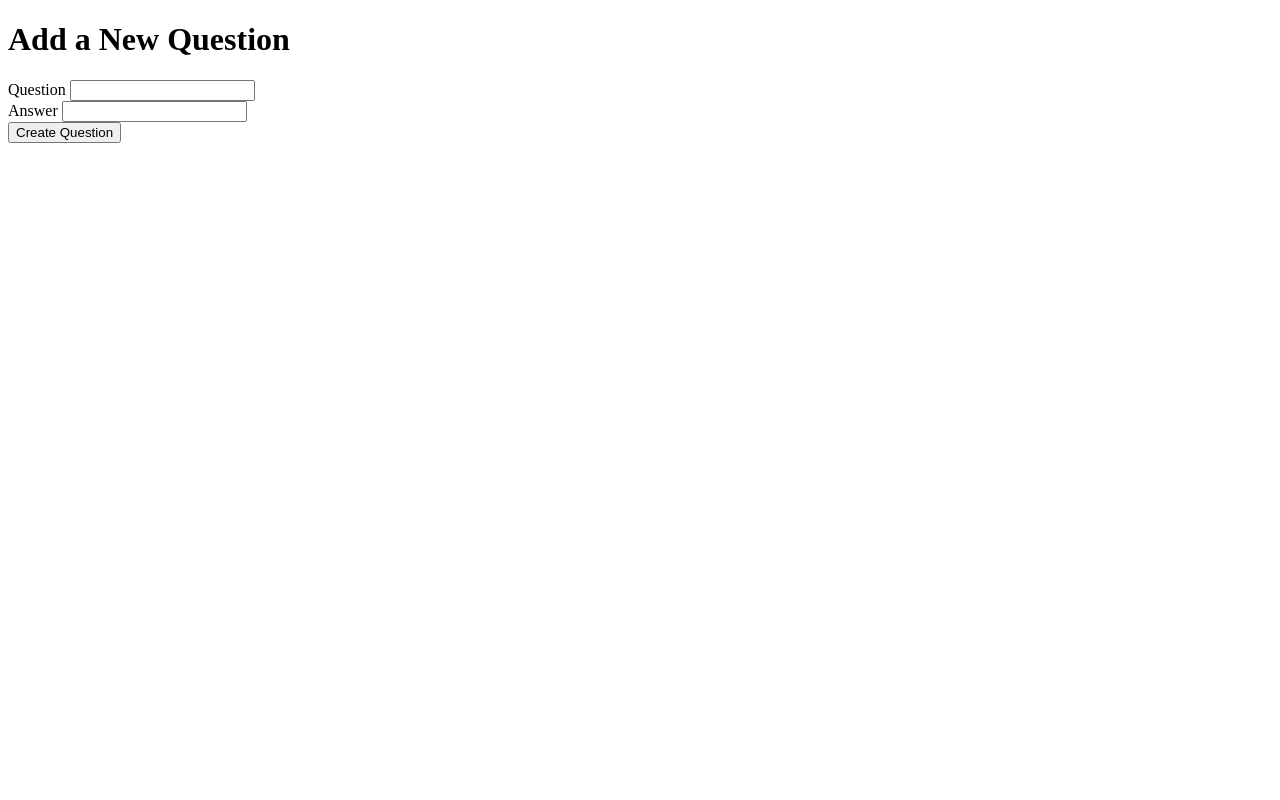
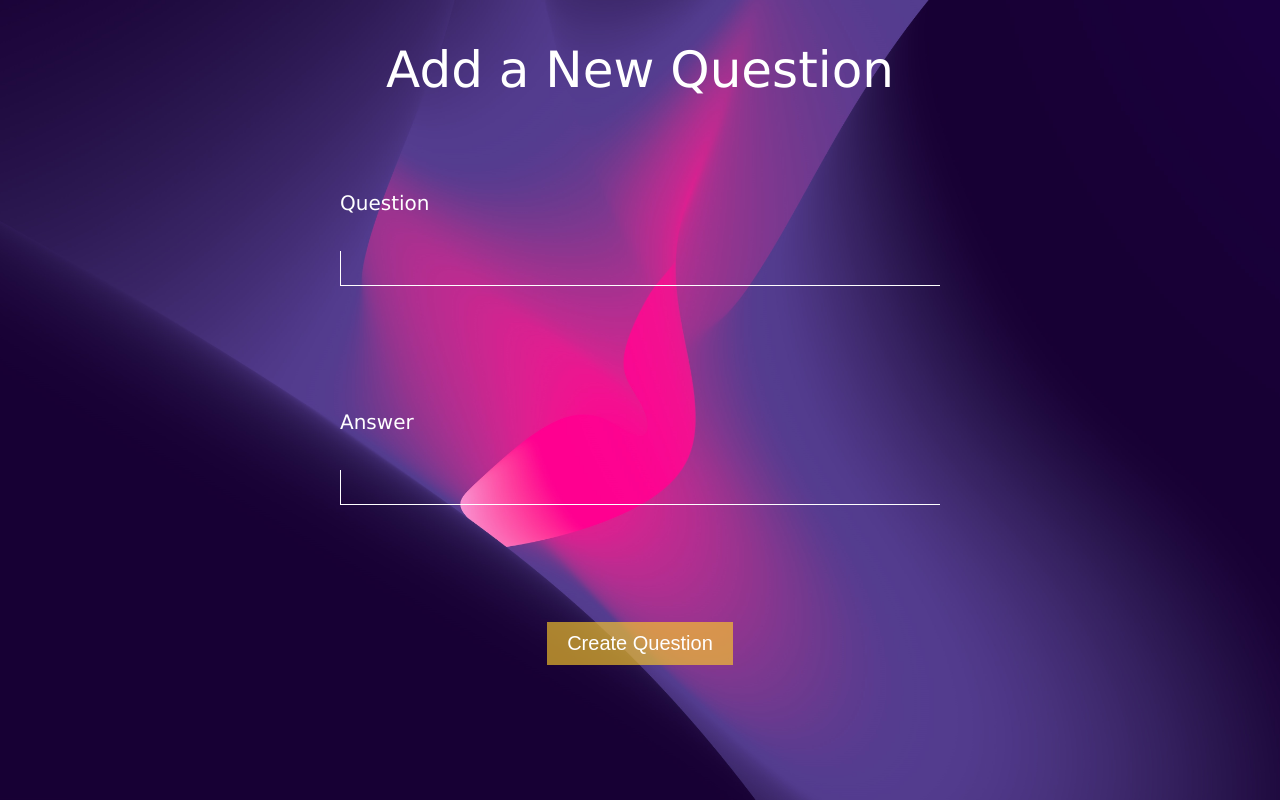
Before and after one commit to lenargasimov/animal-trivia, a Flask app: page /add_new_question in a window 1280 px wide. Run offline with Flask 2, Linux system fonts and the light colour scheme.

Commit message:
feat: added styling the add question page

```diff
--- a/questions.json
+++ b/questions.json
@@ -1 +1 @@
-[{"question": "What breed of cat has a reputation for being cross-eyed?", "answer": "Siamese"}, {"question": "What is the most common training command taught to dogs?", "answer": "Sit"}, {"question": "What is the most highly developed sense of a dog?", "answer": "Smell"}, {"question": " How many known species of birds are there?", "answer": "10,000"}, {"question": "What evolutionary adaptation helps birds fly?", "answer": "Rapid Digestion, Beaks & Hollow Bones"}, {"question": "Which of the following is not one of the four remaining subspecies of elk in North America?", "answer": "Highland Elk"}, {"question": "What is a baby elk called?", "answer": "Calf"}, {"question": "What do wolves use their scent for?", "answer": "Marking Territory"}]
+[{"question": "What breed of cat has a reputation for being cross-eyed?", "answer": "Siamese"}, {"question": "What is the most common training command taught to dogs?", "answer": "Sit"}, {"question": "What is the most highly developed sense of a dog?", "answer": "Smell"}, {"question": " How many known species of birds are there?", "answer": "10,000"}, {"question": "What evolutionary adaptation helps birds fly?", "answer": "Rapid Digestion, Beaks & Hollow Bones"}, {"question": "Which of the following is not one of the four remaining subspecies of elk in North America?", "answer": "Highland Elk"}, {"question": "What is a baby elk called?", "answer": "Calf"}, {"question": "What do wolves use their scent for?", "answer": "Marking Territory"}, {"question": "Cat a fly?", "answer": "No"}]
--- /dev/null
+++ b/static/add_question.css
@@ -0,0 +1,71 @@
+* {
+  margin: 0;
+  padding: 0;
+  box-sizing: border-box;
+}
+
+body {
+  height: 100vh;
+  font-family: Verdana, Geneva, Tahoma, sans-serif;
+  background-image: url("add_question_bg.jpg");
+  background-size: cover;
+  background-position: center;
+  background-repeat: no-repeat;
+  line-height: 1.8;
+  display: flex;
+  flex-direction: column;
+  align-items: center;
+}
+
+h1 {
+  color: white;
+  font-size: 50px;
+  font-weight: 300;
+  margin-top: 25px;
+}
+
+form {
+  margin-top: 70px;
+  height: 60vh;
+  display: flex;
+  flex-direction: column;
+  align-items: center;
+  justify-content: space-between;
+}
+
+.question,
+.answer {
+  display: flex;
+  flex-direction: column;
+}
+
+label {
+  font-size: 20px;
+  color: white;
+  text-align: left;
+  margin-bottom: 30px;
+  font-weight: 100;
+}
+
+input[type="text"] {
+  height: 35px;
+  outline: none;
+  background: none;
+  border: none;
+  border-left: 1px solid white;
+  border-bottom: 1px solid white;
+  width: 600px;
+  font-size: 20px;
+  color: white;
+  padding: 15px;
+}
+
+input[type="submit"] {
+  background: none;
+  border: none;
+  font-size: 20px;
+  background-color: hsla(46, 100%, 58%, 0.631);
+  padding: 10px 20px;
+  color: white;
+  cursor: pointer;
+}
--- a/templates/add_question.html
+++ b/templates/add_question.html
@@ -4,6 +4,7 @@
     <meta charset="UTF-8">
     <meta http-equiv="X-UA-Compatible" content="IE=edge">
     <meta name="viewport" content="width=device-width, initial-scale=1.0">
+    <link rel="stylesheet" href="/static/add_question.css">
     <title>Add a New Question</title>
 </head>
 <body>
```
Also changed, not shown: static/add_question_bg.jpg.
